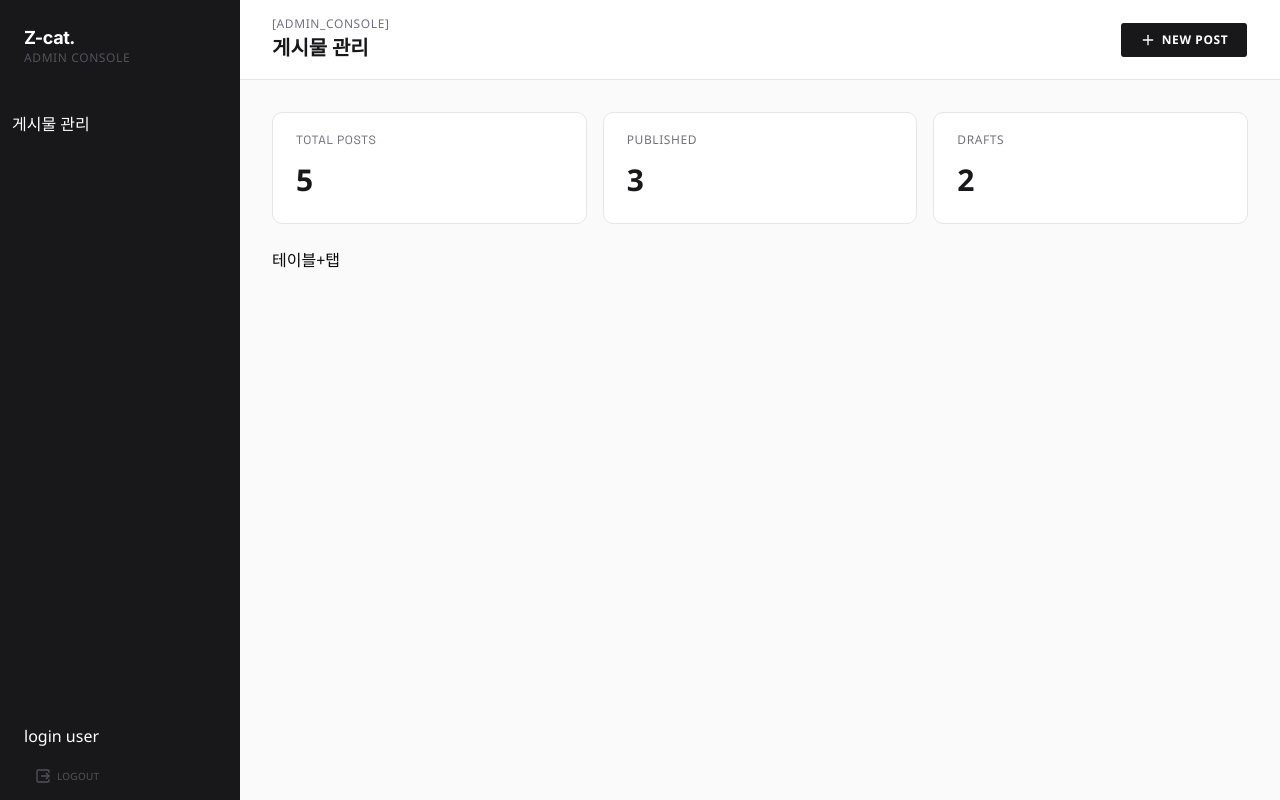
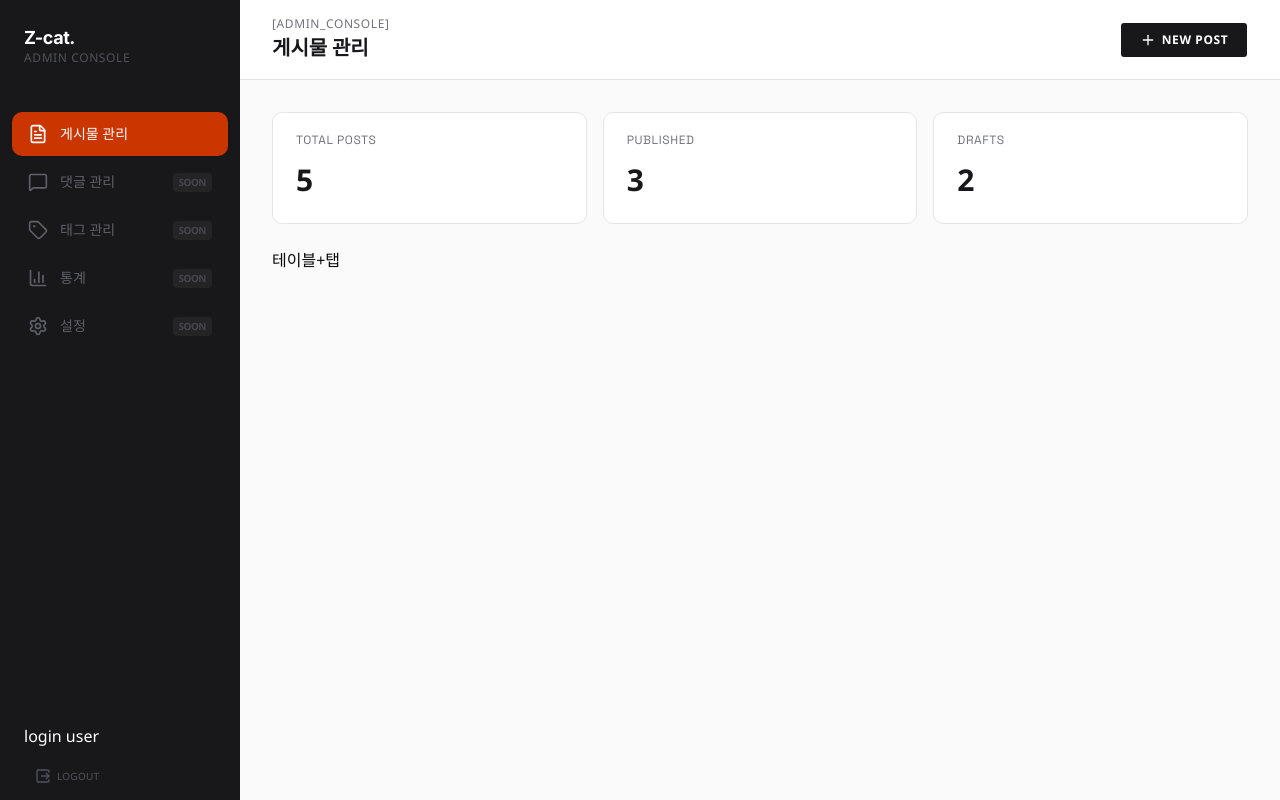
Before and after one commit to calevv/Z-cat-blog, a Next.js app: page /admin in a window 1280 px wide. Built offline with nearby package versions, Linux system fonts and the light colour scheme.

Commit message:
feat(admin):DashboardNav완성

```diff
--- a/src/app/admin/(dashboard)/layout.tsx
+++ b/src/app/admin/(dashboard)/layout.tsx
@@ -1,4 +1,5 @@
 import { signOut } from "@/actions/auth";
+import DashboardNav from "@/components/admin/dashboard/layout/DashboardNav";
 import { Button } from "@/components/ui/button";
 import { SquareArrowRightExit } from "lucide-react";
 import { ReactNode } from "react";
@@ -13,11 +14,7 @@ export default function Layout({ children }: { children: ReactNode }) {
             Admin Console
           </p>
         </header>
-        <nav className="flex-1 px-3 py-4">
-          <ul className="text-white">
-            <li>게시물 관리</li>
-          </ul>
-        </nav>
+        <DashboardNav />
         <footer className="flex min-h-24 flex-col gap-3 px-6 pt-5">
           <article className="text-white">login user</article>
           <form action={signOut}>
--- a/src/app/admin/(dashboard)/page.tsx
+++ b/src/app/admin/(dashboard)/page.tsx
@@ -1,3 +1,4 @@
+import StateCard from "@/components/admin/dashboard/StateCard";
 import { Button } from "@/components/ui/button";
 import { PlusIcon } from "lucide-react";
 
@@ -19,24 +20,9 @@ export default function AdminPage() {
       </header>
       <div className="flex flex-1 flex-col gap-6 p-8">
         <section className="grid grid-cols-3 gap-4">
-          <article className="inline-flex flex-col gap-2 rounded-[10px] bg-white px-6 py-5 outline outline-1 outline-offset-[-1px] outline-neutral-200">
-            <span className="font-space text-xs leading-4 font-normal tracking-wider text-zinc-500 uppercase">
-              Total Posts
-            </span>
-            <p className="text-3xl leading-12 font-bold text-zinc-900">5</p>
-          </article>
-          <article className="inline-flex flex-col gap-2 rounded-[10px] bg-white px-6 py-5 outline outline-1 outline-offset-[-1px] outline-neutral-200">
-            <span className="text-xs leading-4 font-normal tracking-wider text-zinc-500 uppercase">
-              Published
-            </span>
-            <p className="text-3xl leading-12 font-bold text-zinc-900">3</p>
-          </article>
-          <article className="inline-flex flex-col gap-2 rounded-[10px] bg-white px-6 py-5 outline outline-1 outline-offset-[-1px] outline-neutral-200">
-            <span className="text-xs leading-4 font-normal tracking-wider text-zinc-500 uppercase">
-              Drafts
-            </span>
-            <p className="text-3xl leading-12 font-bold text-zinc-900">2</p>
-          </article>
+          <StateCard label="Total Posts" value={5} />
+          <StateCard label="Published" value={3} />
+          <StateCard label="Drafts" value={2} />
         </section>
         <section>테이블+탭</section>
       </div>
--- /dev/null
+++ b/src/components/admin/dashboard/StateCard.tsx
@@ -0,0 +1,18 @@
+export default function StateCard({
+  label,
+  value,
+  className,
+}: {
+  label: string;
+  value: number;
+  className?: string;
+}) {
+  return (
+    <article className="inline-flex flex-col gap-2 rounded-[10px] bg-white px-6 py-5 outline outline-1 outline-offset-[-1px] outline-neutral-200">
+      <span className="font-space text-xs leading-4 font-normal tracking-wider text-zinc-500 uppercase">
+        {label}
+      </span>
+      <p className={`text-3xl leading-12 font-bold text-zinc-900`}>{value}</p>
+    </article>
+  );
+}
--- /dev/null
+++ b/src/components/admin/dashboard/layout/DashboardNav.tsx
@@ -0,0 +1,88 @@
+"use client";
+
+import {
+  FileText,
+  MessageSquare,
+  Tag,
+  BarChart3,
+  Settings,
+} from "lucide-react";
+import Link from "next/link";
+import { usePathname } from "next/navigation";
+
+export default function DashboardNav() {
+  const pathname = usePathname();
+
+  const ADMIN_MENU = [
+    {
+      title: "게시물 관리",
+      icon: FileText,
+      href: "/admin",
+      isReady: true,
+    },
+    {
+      title: "댓글 관리",
+      icon: MessageSquare,
+      href: "/admin/comments",
+      isReady: false,
+    },
+    {
+      title: "태그 관리",
+      icon: Tag,
+      href: "/admin/tags",
+      isReady: false,
+    },
+    {
+      title: "통계",
+      icon: BarChart3,
+      href: "/admin/stats",
+      isReady: false,
+    },
+    {
+      title: "설정",
+      icon: Settings,
+      href: "/admin/settings",
+      isReady: false,
+    },
+  ];
+  return (
+    <nav className="flex-1 px-3 py-4">
+      <ul className="flex flex-col gap-1">
+        {ADMIN_MENU.map((menu) => {
+          const isActive = menu.href === pathname;
+
+          return (
+            <li key={menu.title}>
+              {menu.isReady ? (
+                <Link
+                  href={menu.href}
+                  className={`flex items-center justify-between rounded-lg px-4 py-3 transition-colors ${
+                    isActive
+                      ? "bg-primary text-white"
+                      : "text-zinc-500 hover:bg-zinc-800/50"
+                  } `}
+                >
+                  <div className="flex items-center gap-3">
+                    <menu.icon size={20} />
+                    <span className="text-sm font-medium">{menu.title}</span>
+                  </div>
+                </Link>
+              ) : (
+                <div className="flex cursor-not-allowed items-center justify-between rounded-lg px-4 py-3 text-zinc-500 opacity-80 transition-colors">
+                  <div className="flex items-center gap-3">
+                    <menu.icon size={20} />
+                    <span className="text-sm font-medium">{menu.title}</span>
+                  </div>
+
+                  <span className="rounded bg-zinc-800 px-1.5 py-0.5 text-[10px] font-bold tracking-tighter text-zinc-600">
+                    SOON
+                  </span>
+                </div>
+              )}
+            </li>
+          );
+        })}
+      </ul>
+    </nav>
+  );
+}
```
